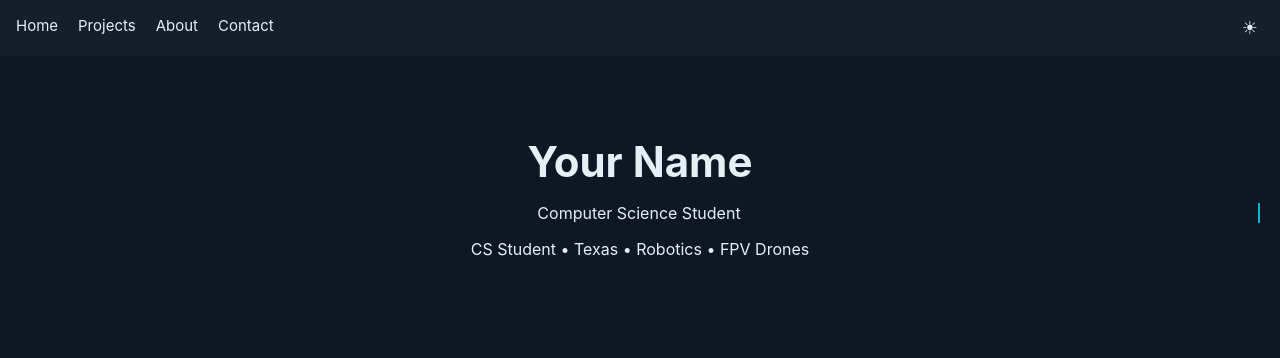
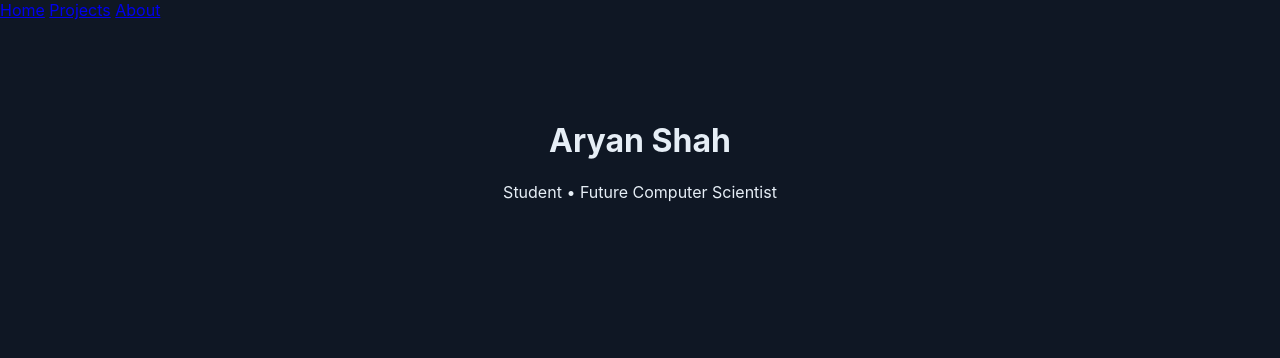
Before and after one commit to Aryan-codeit/Aryan-codeit.github.io, a plain HTML site: page index.html in a window 1280 px wide. Drawn offline with nearby package versions, Linux system fonts and the light colour scheme; files that its build step writes are made by us from their sources.

Commit message:
Update index.html

```diff
--- a/index.html
+++ b/index.html
@@ -1,33 +1,23 @@
-<!doctype html>
-<html lang="en">
+<!DOCTYPE html>
+<html>
 <head>
-<meta charset="utf-8">
-<meta name="viewport" content="width=device-width,initial-scale=1">
-<title>Home</title>
-<link rel="stylesheet" href="css/style.css">
-<script src="https://cdn.jsdelivr.net/npm/tsparticles@3/tsparticles.bundle.min.js"></script>
+  <meta charset="utf-8">
+  <title>Aryan Shah</title>
+  <link rel="stylesheet" href="style.css">
 </head>
 
 <body>
-
-<div id="tsparticles"></div>
-
-<header>
-  <nav class="nav">
+  <nav>
     <a href="index.html">Home</a>
     <a href="projects.html">Projects</a>
     <a href="about.html">About</a>
-    <a href="contact.html">Contact</a>
-    <button id="modeToggle">☀</button>
   </nav>
-</header>
 
-<section class="hero fade">
-  <h1 class="big">Your Name</h1>
-  <p id="role" class="typewriter"></p>
-  <p>CS Student • Texas • Robotics • FPV Drones</p>
-</section>
+  <header class="hero">
+    <h1 id="title">Aryan Shah</h1>
+    <p id="tagline">Student • Future Computer Scientist</p>
+  </header>
 
-<script src="js/main.js"></script>
+  <script src="script.js"></script>
 </body>
 </html>
```
